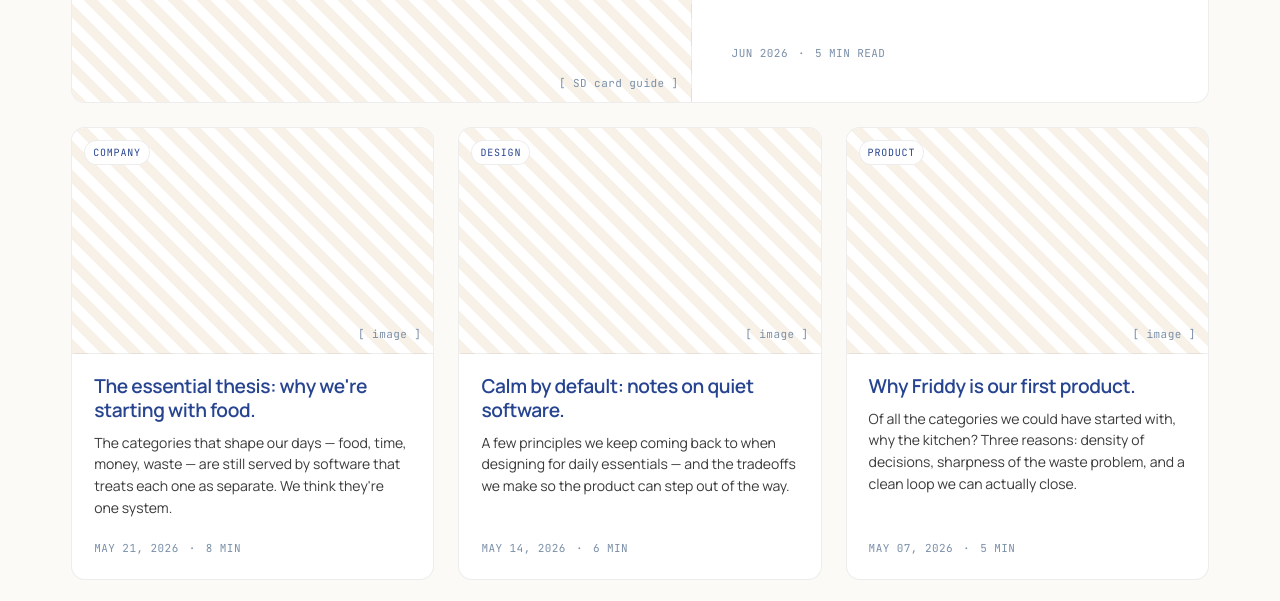
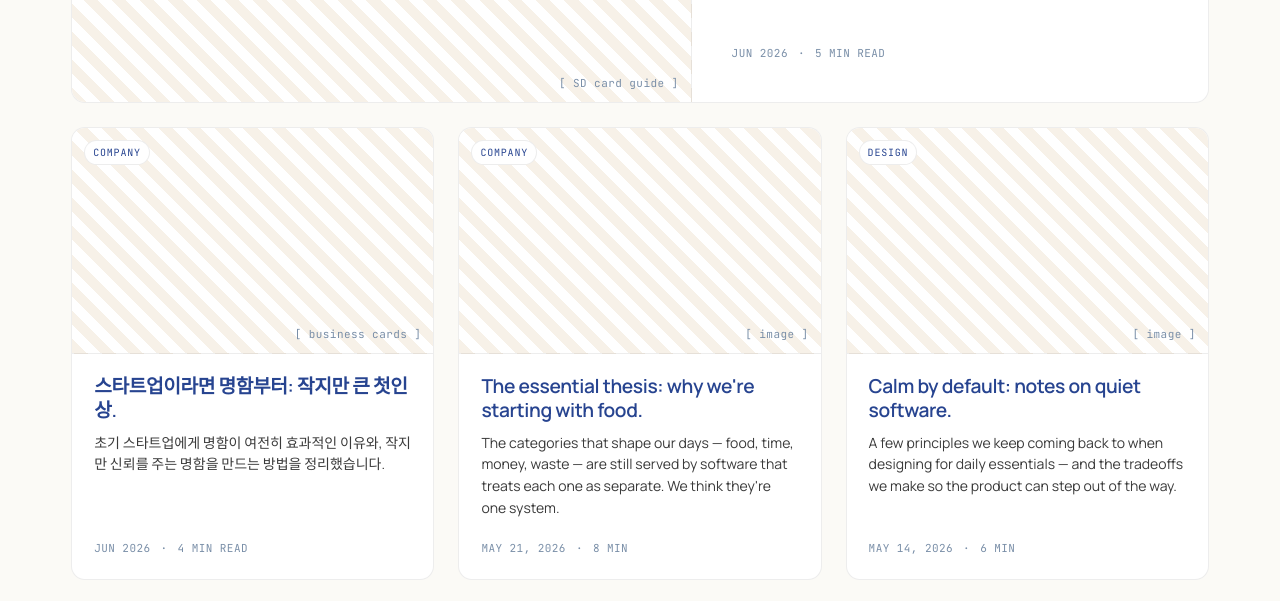
Before and after one commit to SiyounKim/everythingessential-web, a website: page Blog.html in a window 1280 px wide. Shown: the part 860-1461 px from the top of the page. Drawn offline with Linux system fonts and the light colour scheme.

Commit message:
Add business cards article to blog index

```diff
--- a/Blog.html
+++ b/Blog.html
@@ -84,6 +84,18 @@
           <h3>영상 크리에이터를 위한 SD카드 완전 가이드.</h3>
           <p>카메라, 렌즈, 마이크만큼 중요한 저장 장비. 4K 촬영을 시작하는 크리에이터가 알아야 할 쓰기 속도, 용량, 등급, 구매 기준을 정리했습니다.</p>
           <span class="meta"><span>JUN 2026</span><span>·</span><span>5 MIN READ</span></span>
+        </div>
+      </a>
+
+      <a class="post-card" href="blog-business-cards.html">
+        <div class="img">
+          <span class="tag">Company</span>
+          <span class="ph">[ business cards ]</span>
+        </div>
+        <div class="body">
+          <h3>스타트업이라면 명함부터: 작지만 큰 첫인상.</h3>
+          <p>초기 스타트업에게 명함이 여전히 효과적인 이유와, 작지만 신뢰를 주는 명함을 만드는 방법을 정리했습니다.</p>
+          <span class="meta"><span>JUN 2026</span><span>·</span><span>4 MIN READ</span></span>
         </div>
       </a>
 
```
